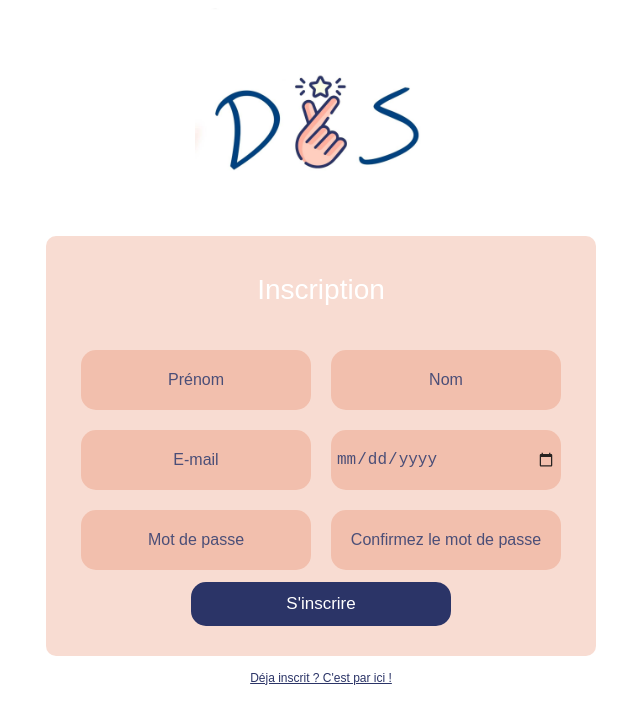
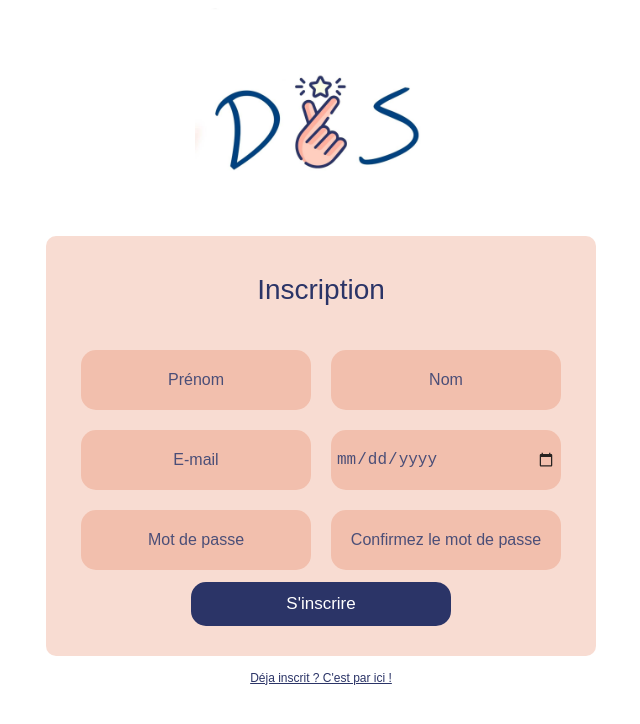
Before and after one commit to solangep1/dys, an Angular app: page / in a window 1280 px wide. Shown: the top 724 px of the page, without its empty margins (319-959 px from the left). Built offline with nearby package versions, Linux system fonts and the light colour scheme.

Commit message:
Changement de la couleur du mot inscription

```diff
--- a/src/app/inscription/inscription.component.css
+++ b/src/app/inscription/inscription.component.css
@@ -5,7 +5,7 @@ body {
   }
 
   h1 {
-    color: #fff;
+    color: #2B3467;
     text-align: center;
     font-family: Arial;
     font-weight: normal;
```
